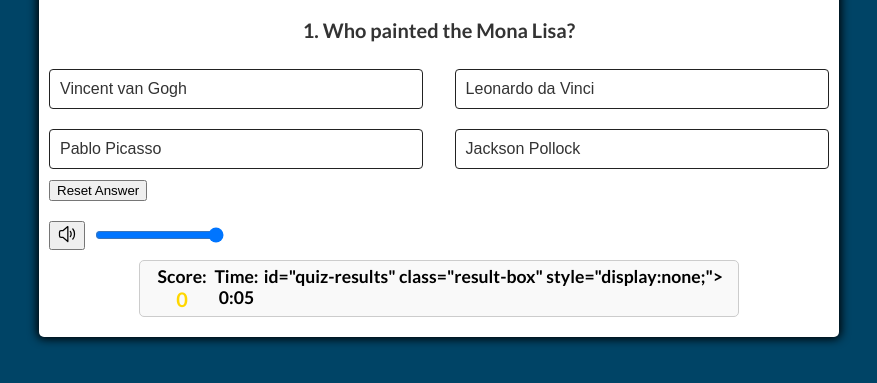
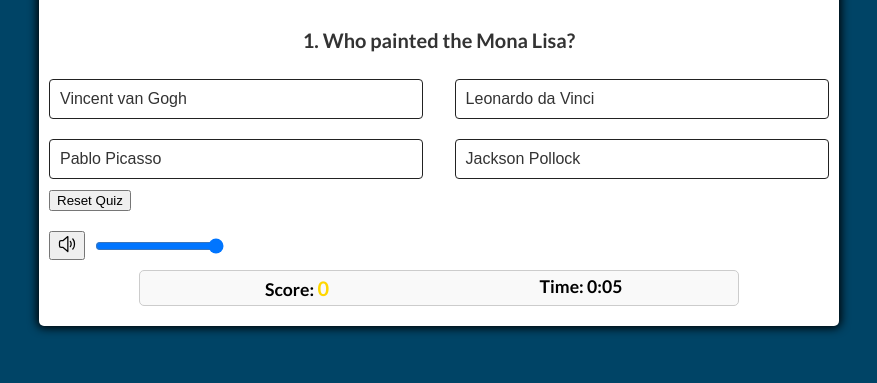
Before and after one commit to MaryanGelle/simpleQuiz, a plain HTML site: page quiz-page.html in a window 1280 px wide. Shown: the part 283-666 px from the top of the page, without its empty margins (201-1078 px from the left). Drawn offline with Linux system fonts and the light colour scheme.

Commit message:
changes back

```diff
--- a/assets/js/quiz.js
+++ b/assets/js/quiz.js
@@ -305,7 +305,6 @@ function showQuestion() {
     nextButton.style.display = "none"; // Hide the next button
 }
 
-
 function showNextButton() {
     nextButton.style.display = "block"; // Show the next button
 
@@ -345,7 +344,6 @@ function showScore() {
 
 
 
-
     // Show the start button when the result is displayed
     document.getElementById("start-btn").style.display = "block";
 
@@ -358,6 +356,8 @@ function showScore() {
 
 
 }
+
+
 
 // Creating sound effect for true or false answer
 
--- a/quiz-page.html
+++ b/quiz-page.html
@@ -32,8 +32,8 @@
 
         <div class="controls">
             <button id="next-btn">Next</button>
-            <button id="start-btn"> Play again!</button>
-           <button id="reset-answer">Reset Answer</button>  <!-- New reset button -->
+         <button id="reset-answer">Reset Quiz</button>  <!-- New reset button -->
+        <button id="start-btn"> Play again!</button>
         </div>
         <audio id="sound">
         <source src="correct-choice.mp3">
@@ -64,8 +64,7 @@
         <div class="time-holder">
             Time: <span id="timer">00:00</span>
         </div>
-        <div>
-        id="quiz-results" class="result-box" style="display:none;">
+        <div id="quiz-results" class="result-box" style="display:none;">
         <h2 id="feedback"></h2>
         </div>
 
```
